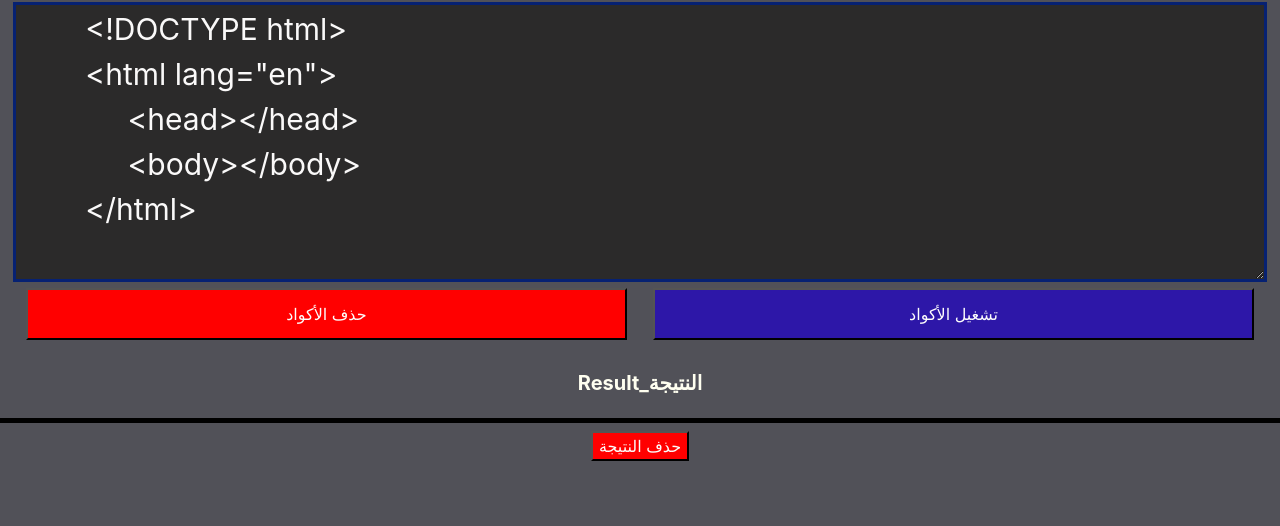
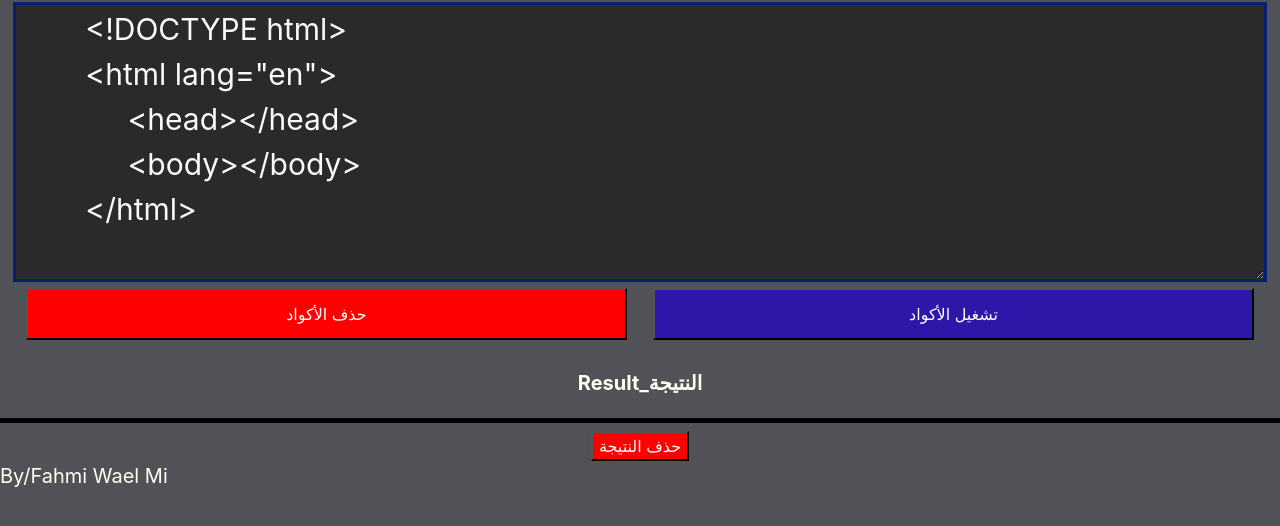
Before and after one commit to fahmiwael/editormi, a plain HTML site: page index.html in a window 1280 px wide. Shown: the part 88-614 px from the top of the page. Drawn offline with nearby package versions, Linux system fonts and the light colour scheme.

Commit message:
Update index.html

```diff
--- a/index.html
+++ b/index.html
@@ -32,7 +32,7 @@
     </p>
     <button id="result_id">حذف النتيجة</button>
 </main>
-<div id="results"></div>
+<div id="results">By/Fahmi Wael Mi</div>
     <script src="app.js"></script>
 </body>
 </html>
```
